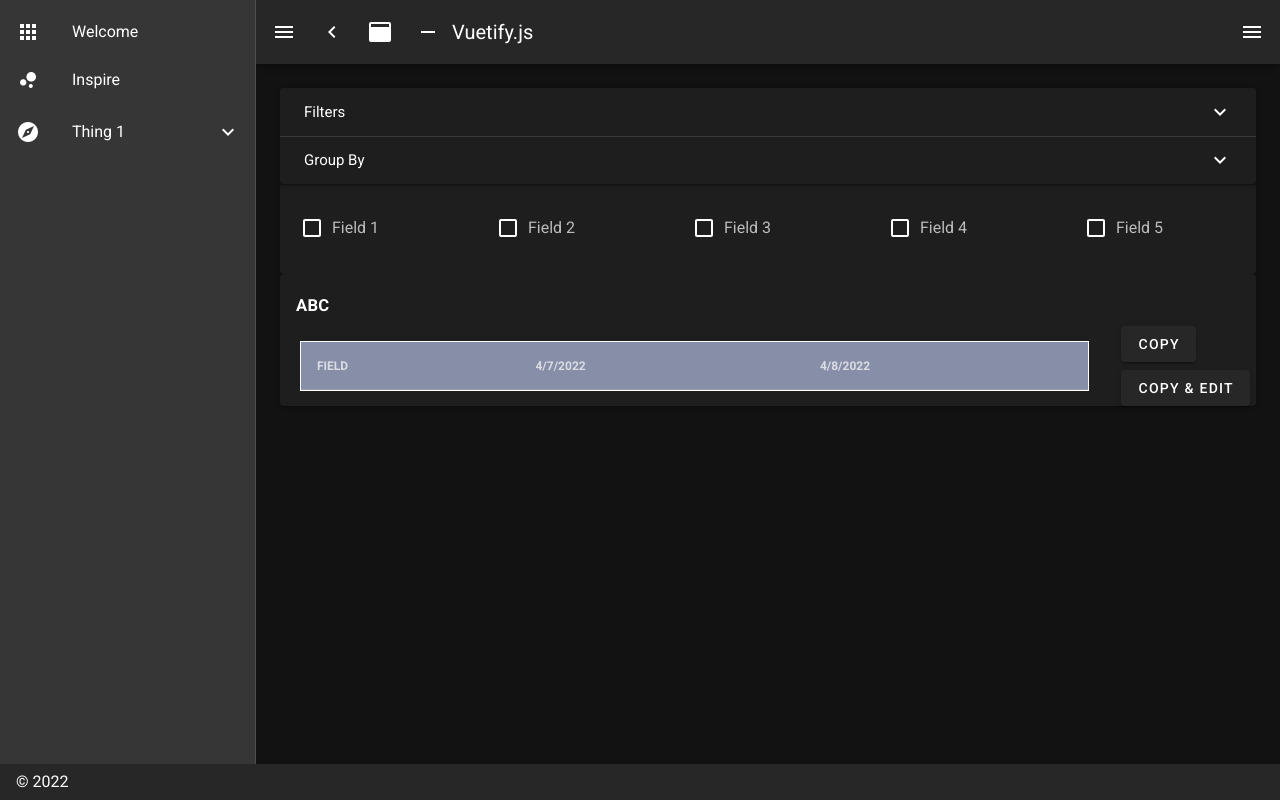
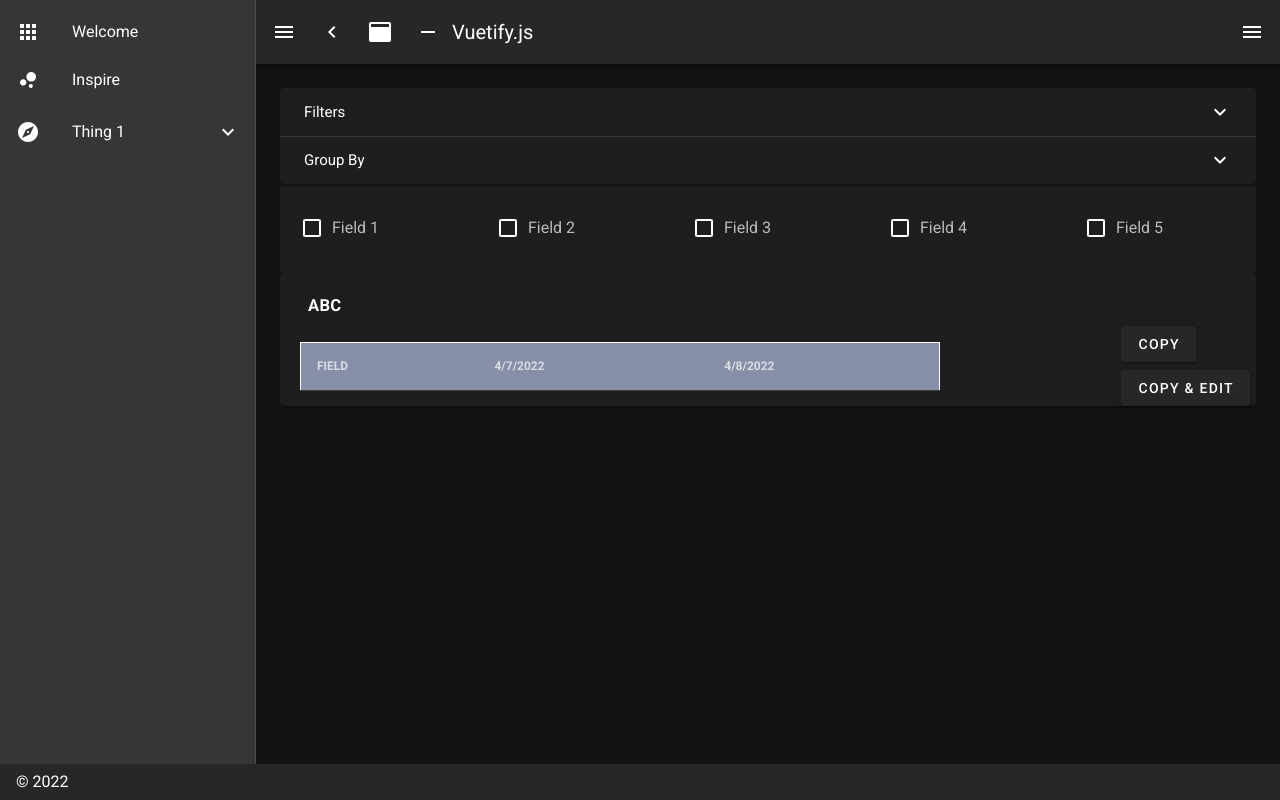
Before and after one commit to wei-huang-dev/vue_django_demo, a Nuxt app in the folder vuePracticeApp/: page /App1 in a window 1280 px wide. Built offline with nearby package versions, Linux system fonts and the light colour scheme.

Commit message:
UI-20: scrollbar and fixed 1st column

```diff
--- a/vuePracticeApp/assets/app.css
+++ b/vuePracticeApp/assets/app.css
@@ -1,11 +1,31 @@
+
+#fieldTable table{
+    border: 1px solid;
+    position: relative;
+    border-collapse: collapse;
+    max-width: 40em;
+    max-height: 20em;
+}
 
 #fieldTable th{
     background: rgb(135, 142, 167);
-}
+    position: -webkit-sticky; /* for Safari */
+    position: sticky;
+    top: 0;
+  }
 
-#fieldTable table{
-    border: 1px solid;
-}
+
+  #fieldTable  thead th:first-child {
+    left: 0;
+    z-index: 1;
+  }
+
+  #fieldTable tbody th {
+    position: -webkit-sticky; /* for Safari */
+    position: sticky;
+    left: 0;
+    border-right: 1px solid;
+  }
 
 /* #fieldTable table thead tr th:nth-child(2) {
     background: red;
--- a/vuePracticeApp/pages/App1.vue
+++ b/vuePracticeApp/pages/App1.vue
@@ -71,10 +71,12 @@
         <!-- {{new Date().toLocaleDateString() | formatDate}} -->
     </div>
     <v-card hover class="my-3">
-        <v-card-title><h5>ABC</h5></v-card-title>
+        <v-card-title class="ml-3">
+            <h5>ABC</h5>
+        </v-card-title>
         <v-row align="center">
             <v-col cols="10">
-                <v-simple-table class="ml-5" fixed-header id="fieldTable">
+                <v-simple-table class="ml-5" id="fieldTable">
                     <template v-slot:default>
                         <thead>
                             <tr>
@@ -88,7 +90,7 @@
                         </thead>
                         <tbody>
                             <tr v-for="(item, index)  in fields">
-                                <td>{{ item }}</td>
+                                <th>{{ item }}</th>
                                 <td v-for="fItem in fieldData">
                                     {{item.slice(-1)}}{{fItem}}
                                 </td>
@@ -96,7 +98,6 @@
                         </tbody>
                     </template>
                 </v-simple-table>
-
             </v-col>
             <v-col class="ml-5" align="center">
                 <v-row align="center">
```
